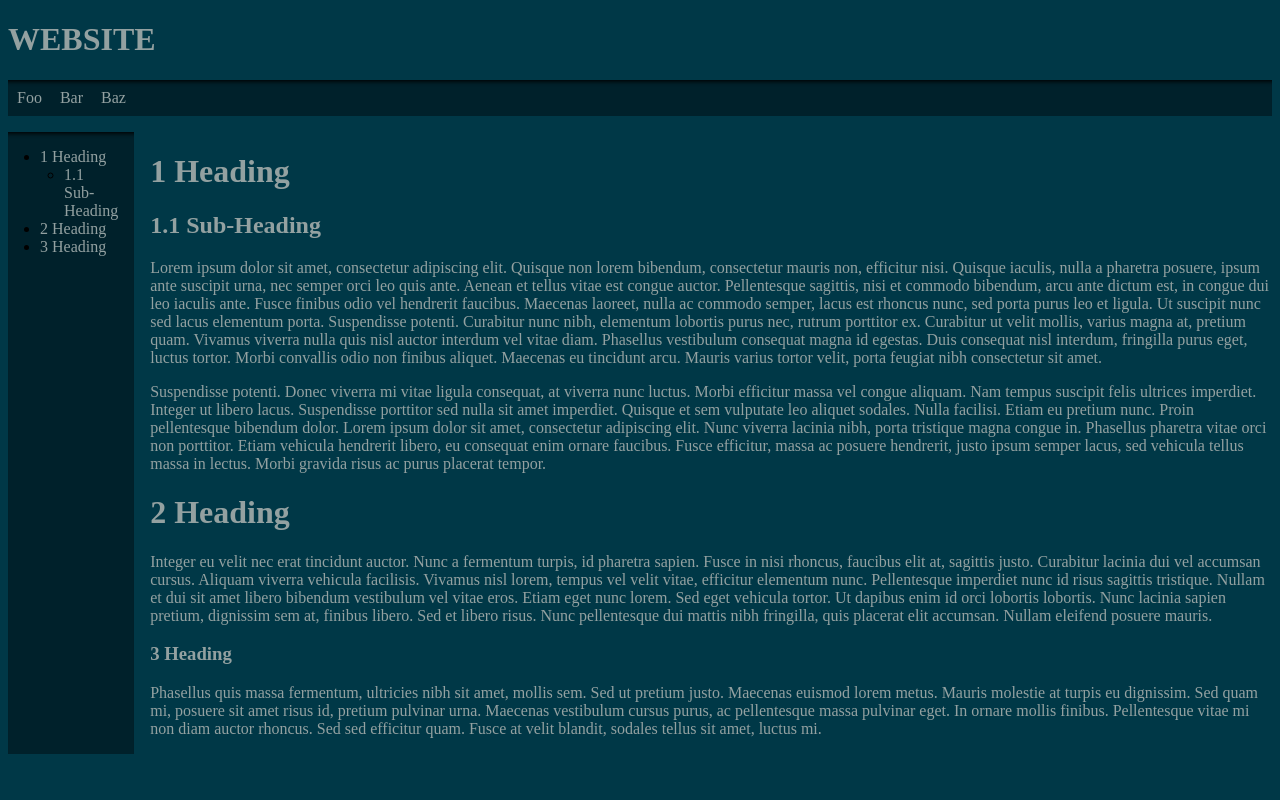
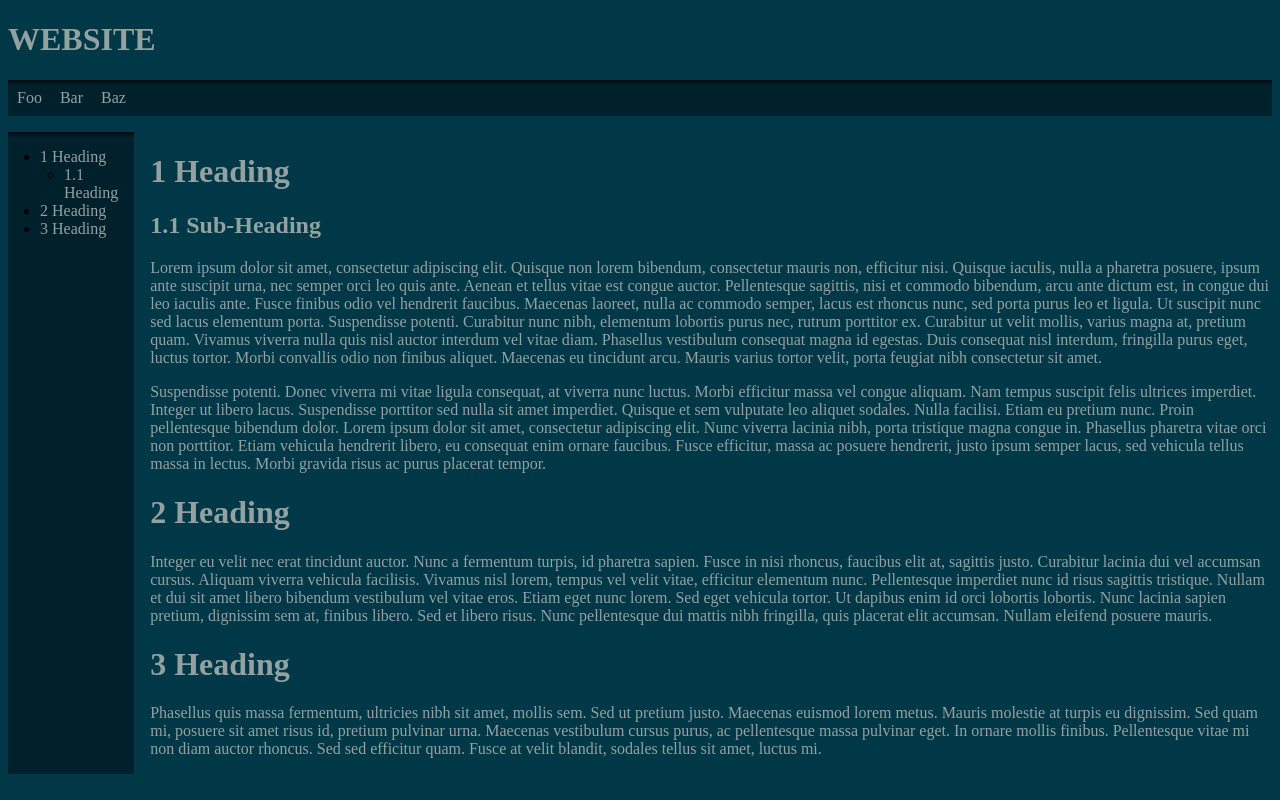
Before and after one commit to Tomboyo/vue3-doot-doot-doot, a Vue app: page / in a window 1280 px wide. Built offline with nearby package versions, Linux system fonts and the light colour scheme.

Commit message:
extract subnav

```diff
--- a/src/App.vue
+++ b/src/App.vue
@@ -1,5 +1,13 @@
 <script setup>
 import PrimaryNav from './components/PrimaryNav.vue'
+import SubNav from './components/SubNav.vue'
+
+const headings = [
+    { href: '#h1', title: '1 Heading' },
+    [{ href: '#h1.1', title: '1.1 Heading' }],
+    { href: '#h2', title: '2 Heading' },
+    { href: '#h3', title: '3 Heading' }
+]
 </script>
 
 <template>
@@ -9,21 +17,11 @@ import PrimaryNav from './components/PrimaryNav.vue'
     </header>
     <main>
         <div id="two-column-layout">
-            <div id="left-column">
-                <nav>
-                    <ul>
-                        <li><a href="">1 Heading</a></li>
-                        <ul>
-                            <li><a href="">1.1 Sub-Heading</a></li>
-                        </ul>
-                        <li><a href="">2 Heading</a></li>
-                        <li><a href="">3 Heading</a></li>
-                    </ul>
-                </nav>
-            </div>
+            <SubNav class="left-column"
+                    :data="headings" />
             <div id="right-column">
-                <h1>1 Heading</h1>
-                <h2>1.1 Sub-Heading</h2>
+                <h1 id="h1">1 Heading</h1>
+                <h2 id="h1.1">1.1 Sub-Heading</h2>
                 <p>Lorem ipsum dolor sit amet, consectetur adipiscing elit. Quisque
                     non lorem bibendum, consectetur mauris non, efficitur nisi.
                     Quisque iaculis, nulla a pharetra posuere, ipsum ante suscipit
@@ -54,7 +52,7 @@ import PrimaryNav from './components/PrimaryNav.vue'
                     massa ac posuere hendrerit, justo ipsum semper lacus, sed
                     vehicula tellus massa in lectus. Morbi gravida risus ac purus
                     placerat tempor.</p>
-                <h1>2 Heading</h1>
+                <h1 id="h2">2 Heading</h1>
                 <p>Integer eu velit nec erat tincidunt auctor. Nunc a fermentum
                     turpis, id pharetra sapien. Fusce in nisi rhoncus, faucibus elit
                     at, sagittis justo. Curabitur lacinia dui vel accumsan cursus.
@@ -67,7 +65,7 @@ import PrimaryNav from './components/PrimaryNav.vue'
                     at, finibus libero. Sed et libero risus. Nunc pellentesque dui
                     mattis nibh fringilla, quis placerat elit accumsan. Nullam
                     eleifend posuere mauris.</p>
-                <h3>3 Heading</h3>
+                <h1 id="h3">3 Heading</h1>
                 <p>Phasellus quis massa fermentum, ultricies nibh sit amet, mollis
                     sem. Sed ut pretium justo. Maecenas euismod lorem metus. Mauris
                     molestie at turpis eu dignissim. Sed quam mi, posuere sit amet
@@ -91,27 +89,12 @@ import PrimaryNav from './components/PrimaryNav.vue'
     margin-top: 1rem;
 }
 
-#left-column {
+.left-column {
     background-color: var(--bg-back-color);
     box-shadow: inset 0em 0.35em 0.25em -0.25em black;
     margin-right: 1em;
     padding-left: 0.5em;
     padding-right: 1em;
-}
-
-#left-column ul {
-    padding-left: 1.5em;
-}
-
-#left-column a {
-    text-decoration: unset;
-    color: var(--text-color);
-    transition: all 0.2s ease-out;
-}
-
-#left-column a:hover,
-#left-column a:focus {
-    color: var(--text-focus-color)
 }
 
 #right-column h1,
--- /dev/null
+++ b/src/components/LinkList.vue
@@ -0,0 +1,39 @@
+<!--
+    Renders a list of links or other lists of links into an arbitrarily deep ul
+    of other uls and anchors tags.
+-->
+
+<script>
+/**
+ * Renders a list of links as an unordered list, where nested links appear in
+ * nested lists.
+ *
+ * No components are styled. The caller should provider :deep css for `ul` and
+ * `a` tags.
+ */
+export default {
+    props: {
+        /**
+         * An array of link objects `{ href: String, title: String }` and
+         * arbitrarily nested lists of link objects. A list of lists evaluates
+         * to a `ul` containing `ul`s.
+         */
+        data: {
+            type: Array
+        }
+    }
+}
+</script>
+
+<template>
+    <ul>
+        <template v-for="element in data">
+            <template v-if="Array.isArray(element)">
+                <LinkList :data="element" />
+            </template>
+            <template v-else>
+                <li><a href="element.href">{{ element.title }}</a></li>
+            </template>
+        </template>
+    </ul>
+</template>
--- /dev/null
+++ b/src/components/SubNav.vue
@@ -0,0 +1,45 @@
+<script>
+import LinkList from './LinkList.vue'
+
+/** A navigation bar for content in the current page (e.g. links to headers). */
+export default {
+    props: {
+        /**
+         * An array of link objects `{ href: String, title: String }` and
+         * arbitrarily nested lists of link objects to render as a nvaigation
+         * bar.
+         */
+        data: {
+            required: true
+        }
+    },
+    components: {
+        LinkList
+    }
+}
+</script>
+
+<template>
+    <div>
+        <nav class="container">
+            <LinkList :data="data" />
+        </nav>
+    </div>
+</template>
+
+<style scoped>
+.container :deep(ul) {
+    padding-left: 1.5em;
+}
+
+.container :deep(a) {
+    text-decoration: unset;
+    color: var(--text-color);
+    transition: all 0.2s ease-out;
+}
+
+.container :deep(a):hover,
+.container :deep(a):focus {
+    color: var(--text-focus-color)
+}
+</style>
```
